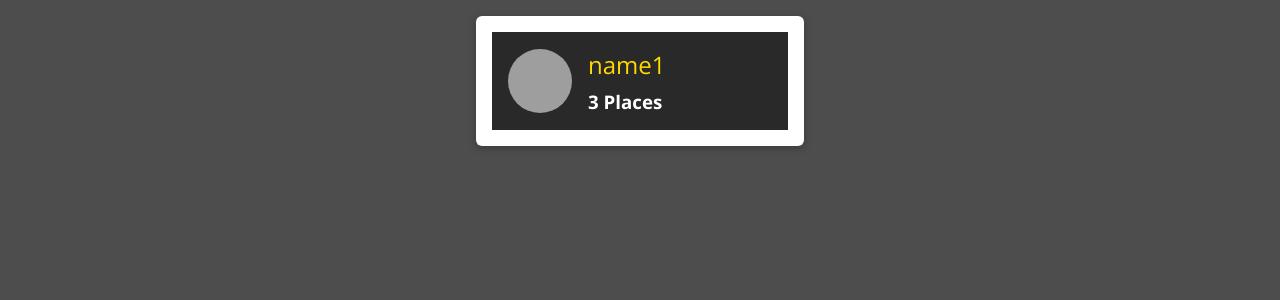
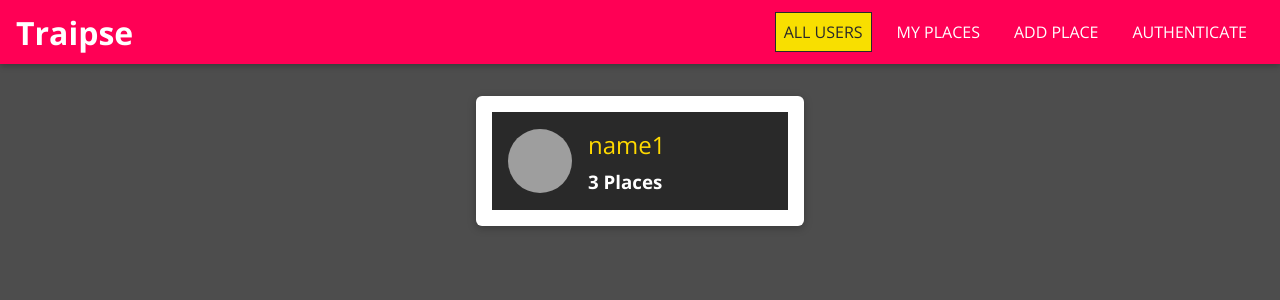
Before and after one commit to JP-1997/traipse, a React (Create React App) app: page / in a window 1280 px wide. Shown: the top 300 px of the page. Built offline with nearby package versions, Linux system fonts and the light colour scheme; grey boxes are pictures that could not be loaded.

Commit message:
added main header and navlinks

```diff
--- a/src/App.js
+++ b/src/App.js
@@ -7,10 +7,13 @@
 } from "react-router-dom";
 import Users from "./user/pages/Users";
 import NewPlace from "./places/pages/NewPlace";
+import MainNavigation from "./shared/components/Navigation/MainNavigation";
 
 const App = () => {
   return (
     <Router>
+      <MainNavigation />
+      <main>
         <Switch>
           <Route path="/" exact>
             <Users />
@@ -20,6 +23,7 @@
           </Route>
           <Redirect to="/" />
         </Switch>
+      </main>
     </Router>
   );
 };
--- a/src/shared/components/Navigation/MainHeader.css
+++ b/src/shared/components/Navigation/MainHeader.css
@@ -0,0 +1,23 @@
+.main-header {
+    width: 100%;
+    height: 4rem;
+    display: flex;
+    align-items: center;
+    position: fixed;
+    top: 0;
+    left: 0;
+    background: #ff0055;
+    box-shadow: 0 2px 6px rgba(0, 0, 0, 0.26);
+    padding: 0 1rem;
+    z-index: 5;
+  }
+
+  main {
+    margin-top: 5rem;
+  }
+
+  @media (min-width: 768px) {
+    .main-header {
+      justify-content: space-between;
+    }
+  }
--- a/src/shared/components/Navigation/MainHeader.js
+++ b/src/shared/components/Navigation/MainHeader.js
@@ -0,0 +1,8 @@
+import React from "react";
+import "./MainHeader.css";
+
+const MainHeader = (props) => {
+  return <header className="main-header">{props.children}</header>;
+};
+
+export default MainHeader;
--- a/src/shared/components/Navigation/MainNavigation.css
+++ b/src/shared/components/Navigation/MainNavigation.css
@@ -0,0 +1,45 @@
+.main-navigation__menu-btn {
+    width: 3rem;
+    height: 3rem;
+    background: transparent;
+    border: none;
+    display: flex;
+    flex-direction: column;
+    justify-content: space-around;
+    margin-right: 2rem;
+    cursor: pointer;
+  }
+
+  .main-navigation__menu-btn span {
+    display: block;
+    width: 3rem;
+    height: 2.5px;
+    background: white;
+  }
+
+  .main-navigation__title {
+    color: white;
+  }
+
+  .main-navigation__title a {
+    text-decoration: none;
+    color: white;
+  }
+
+  .main-navigation__header-nav {
+    display: none;
+  }
+
+  .main-navigation__drawer-nav {
+    height: 100%;
+  }
+
+  @media (min-width: 768px) {
+    .main-navigation__menu-btn {
+      display: none;
+    }
+
+    .main-navigation__header-nav {
+      display: block;
+    }
+  }
--- a/src/shared/components/Navigation/MainNavigation.js
+++ b/src/shared/components/Navigation/MainNavigation.js
@@ -0,0 +1,25 @@
+import React from "react";
+import "./MainNavigation.css";
+import MainHeader from "./MainHeader";
+import { Link } from "react-router-dom";
+import NavLinks from './NavLinks';
+
+const MainNavigation = (props) => {
+  return (
+    <MainHeader>
+      <button className="main-navigation__menu-btn">
+        <span />
+        <span />
+        <span />
+      </button>
+      <h1 className="main-navigation__title">
+        <Link to="/">Traipse</Link>
+      </h1>
+      <nav>
+          <NavLinks />
+      </nav>
+    </MainHeader>
+  );
+};
+
+export default MainNavigation;
--- a/src/shared/components/Navigation/NavLinks.css
+++ b/src/shared/components/Navigation/NavLinks.css
@@ -0,0 +1,76 @@
+.nav-links {
+    list-style: none;
+    margin: 0;
+    padding: 0;
+    width: 100%;
+    height: 100%;
+    display: flex;
+    flex-direction: column;
+    justify-content: center;
+    align-items: center;
+  }
+
+  .nav-links li {
+    margin: 1rem;
+  }
+
+  .nav-links a {
+    border: 1px solid transparent;
+    color: #292929;
+    text-decoration: none;
+    padding: 0.5rem;
+  }
+
+  .nav-links a:hover,
+  .nav-links a:active,
+  .nav-links a.active {
+    background: #f8df00;
+    border-color: #292929;
+    color: #292929;
+  }
+
+  .nav-links button {
+    cursor: pointer;
+    border: 1px solid #292929;
+    color: #292929;
+    background: transparent;
+    padding: 0.5rem;
+    font: inherit;
+  }
+
+  .nav-links button:focus {
+    outline: none;
+  }
+
+  .nav-links button:hover,
+  .nav-links button:active {
+    background: #292929;
+    color: white;
+  }
+
+  @media (min-width: 768px) {
+    .nav-links {
+      flex-direction: row;
+    }
+
+    .nav-links li {
+      margin: 0 0.5rem;
+    }
+
+    .nav-links a {
+      color: white;
+      text-decoration: none;
+    }
+
+    .nav-links button {
+      border: 1px solid white;
+      color: white;
+      background: transparent;
+    }
+
+    .nav-links button:hover,
+    .nav-links button:active {
+      background: #f8df00;
+      color: #292929;
+    }
+  }
--- a/src/shared/components/Navigation/NavLinks.js
+++ b/src/shared/components/Navigation/NavLinks.js
@@ -0,0 +1,22 @@
+import React from 'react';
+import './NavLinks.css';
+import { NavLink } from 'react-router-dom';
+
+const NavLinks = props => {
+    return <ul className="nav-links">
+        <li>
+            <NavLink to="/" exact>ALL USERS</NavLink>
+        </li>
+        <li>
+            <NavLink to="/u1/places">MY PLACES</NavLink>
+        </li>
+        <li>
+            <NavLink to="/places/new">ADD PLACE</NavLink>
+        </li>
+        <li>
+            <NavLink to="/auth">AUTHENTICATE</NavLink>
+        </li>
+    </ul>
+};
+
+export default NavLinks;
```
Lines whose indentation alone changed are shown as unchanged.
